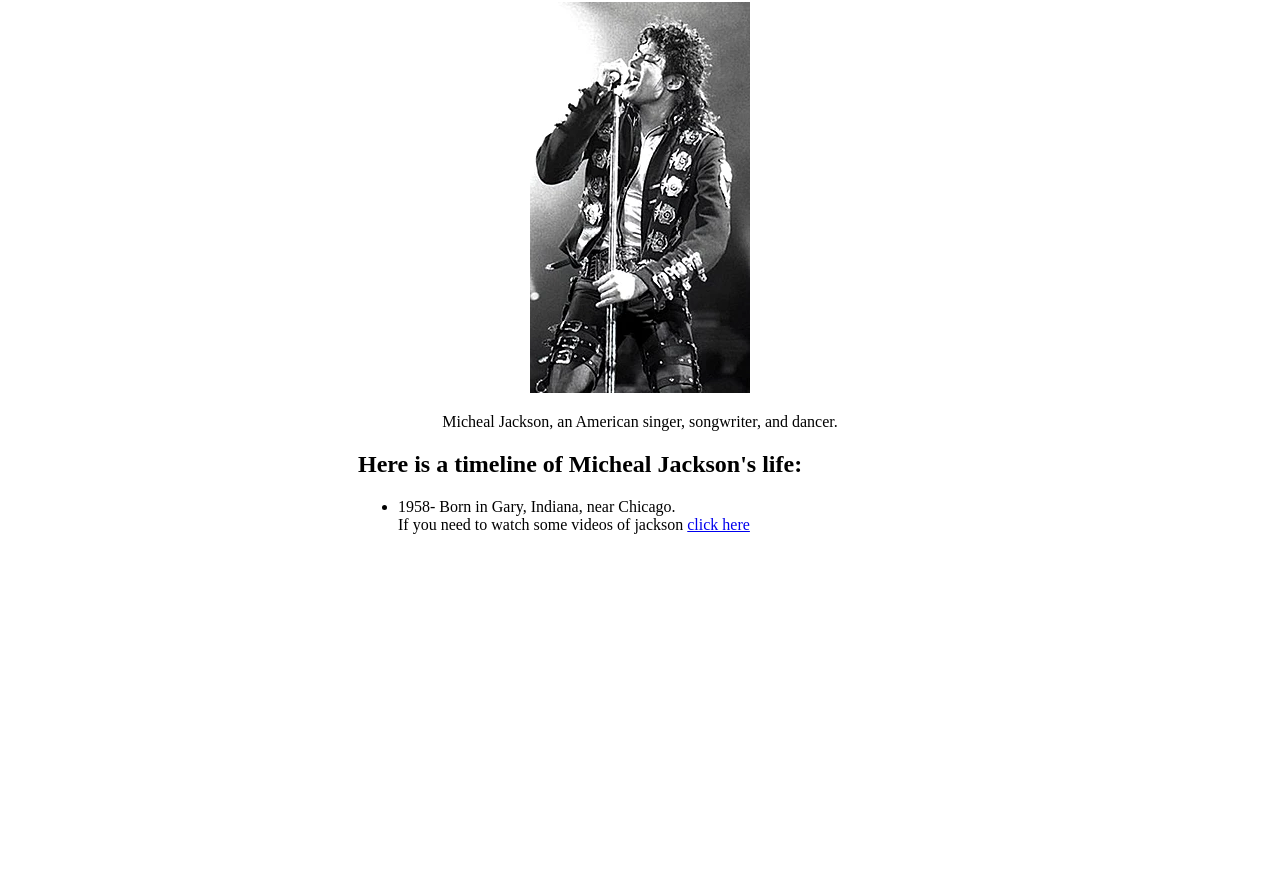
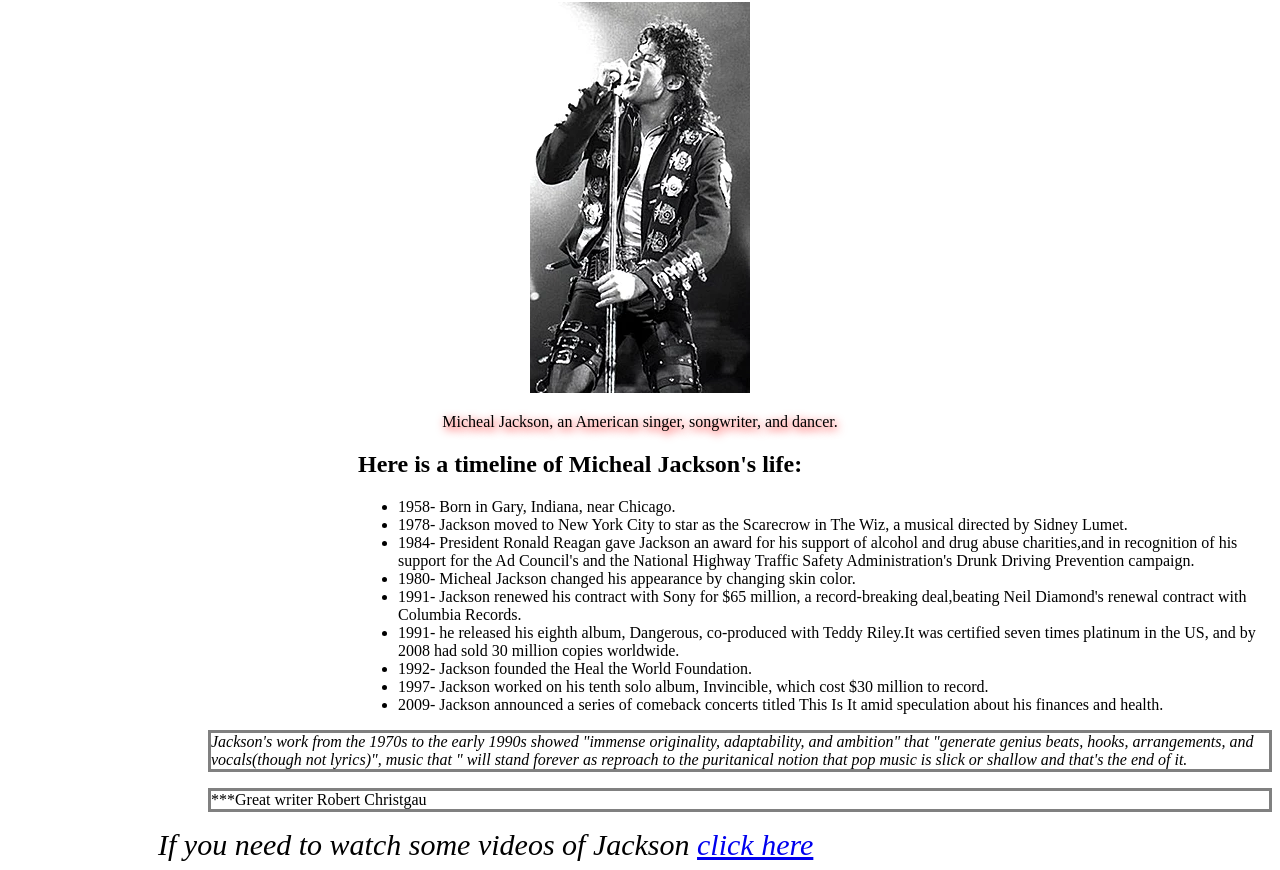
Before and after one commit to Imgstyle/Jtribute, a plain HTML site: page index.html in a window 1280 px wide. Shown: the part 112-982 px from the top of the page. Before the commit the page ends 800 px from the top, so only its background shows below. Drawn offline with Linux system fonts and the light colour scheme.

Commit message:
Changes to be committed:

```diff
--- a/css/style.css
+++ b/css/style.css
@@ -1,7 +1,18 @@
 header{
 	text-align:center;
+	text-shadow:2px 3px 10px red;
 }
 
 main{
 	margin-left:350px;
 }
+
+article p{
+	border: solid grey;
+	margin-left: -150px;
+
+}
+footer{
+	margin-left:150px;
+	font-size: 30px;
+}
--- a/index.html
+++ b/index.html
@@ -24,9 +24,27 @@
    <h2>Here is a timeline of Micheal Jackson's life:</h2>
    <ul id="time-line list" class="text-content">
      <li><time datetime="1958">1958</time>- Born in Gary, Indiana, near Chicago.</li>
+	 <li><time datetime="1978">1978</time>- Jackson moved to New York City to star as the Scarecrow in The Wiz, a musical directed by Sidney Lumet.</li>
+	 <li><time datetime="1984">1984</time>- President Ronald Reagan gave Jackson an award for his support of alcohol and drug abuse charities,and in recognition of his support for the Ad Council's and the National Highway Traffic Safety Administration's Drunk Driving Prevention campaign.</li>
+	 <li><time datetime="1980">1980</time>- Micheal Jackson changed his appearance by changing skin color.</li>
+	 <li><time datetime="1991">1991</time>- Jackson renewed his contract with Sony for $65 million, a record-breaking deal,beating Neil Diamond's renewal contract with Columbia Records.</li>
+	 <li><time datetime="1991">1991</time>- he released his eighth album, Dangerous, co-produced with Teddy Riley.It was certified seven times platinum in the US, and by 2008 had sold 30 million copies worldwide.</li>
+	 <li><time datetime="1992">1992</time>- Jackson founded the Heal the World Foundation.</li>
+	 <li><time datetime="1997">1997</time>- Jackson worked on his tenth solo album, Invincible, which cost $30 million to record.</li>
+	 <li><time datetime="2009">2009</time>- Jackson announced a series of comeback concerts titled This Is It amid speculation about his finances and health.</li>
+   </ul>
 
-<footer>
+ <article id="tribute" class="text-content">
+  <p><em>Jackson's work from the 1970s to the early 1990s showed "immense originality, adaptability, and ambition" that "generate genius beats, hooks, arrangements, and vocals(though not lyrics)", music that " will stand forever as reproach to the puritanical notion that pop music is slick or shallow and that's the end of it.</em></p>
+  <p>***Great writer Robert Christgau</p>
+ </article>
+ </div>
+ </main>
+
+
+ <footer>
   <div id="footer-content">
-  <section>If you need to watch some videos of jackson <a href="https://www.youtube.com/watch?v=PXWRyvoYnic" id="tribute-link" target="_blank">click here</a>
+  <section><em>If you need to watch some videos of Jackson <a href="https://www.youtube.com/watch?v=PXWRyvoYnic" id="tribute-link" target="_blank">click here </em></a>
+ </footer>
 </body>
 </html>
```
